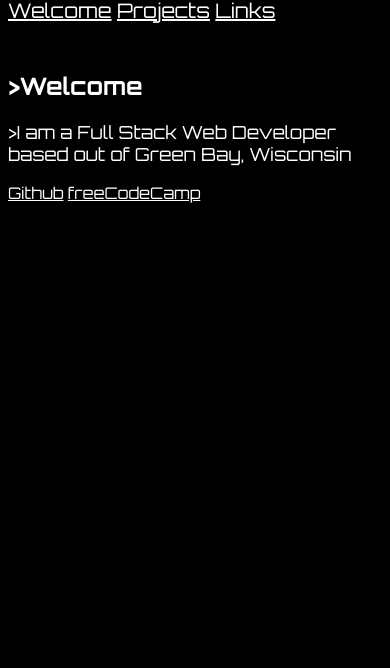
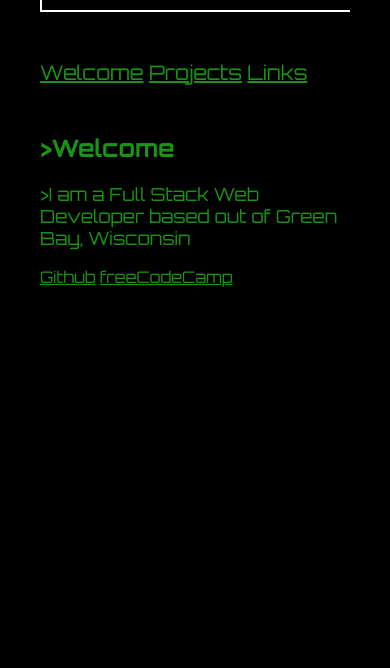
Before and after one commit to MajorOcelot/fcc-portfolio-page, a plain HTML site: page index.html in a window 390 px wide. Shown: the part 176-844 px from the top of the page. Drawn offline with Linux system fonts and the light colour scheme.

Commit message:
Changed title to Alex | Portfolio, edited welcome-section header removing the right caret tag.  Changed text color of everything except name, title, handle to a lime green from white.  Changed hover media query color to white

```diff
--- a/index.html
+++ b/index.html
@@ -4,7 +4,7 @@
     <meta charset="UTF-8">
     <meta name="viewport" content="width=device-width, initial-scale=1.0">
     <link rel="stylesheet" href="./styles.css">
-    <title>Alex</title>
+    <title>Alex | Portfolio</title>
     <style>
         @import url('https://fonts.googleapis.com/css2?family=Orbitron:wght@400..900&display=swap');
     </style>
@@ -23,7 +23,7 @@
         </nav>
     </header>
     <section id="welcome-section">
-        <h1>>Welcome</h1>
+        <h1 id="welcomeh1">>Welcome</h1>
         <p id="welcome_intro_text">>I am a Full Stack Web Developer based out of Green Bay, Wisconsin</p>
     </section>
     <section id="projects">
--- a/styles.css
+++ b/styles.css
@@ -2,11 +2,12 @@ html {
     display: flex;
     background-color: black;
     font-family: "Orbitron";
+    padding: 2rem;
 }
 
 @media (hover: hover) {
     a:hover {
-        color: skyblue;
+        color: white;
         transition: 0.5s;
     }
 }
@@ -27,12 +28,12 @@ html {
     color: white;
 }
 
-h1 {
-    color: white;
+#welcomeh1 {
+    color: #199515;
 }
 
 a {
-    color: white;
+    color: #199515;
 }
 
 #navbar {
@@ -43,5 +44,5 @@ a {
 
 #welcome_intro_text {
     font-size: 18px;
-    color: white;
+    color: #199515;
 }
```
